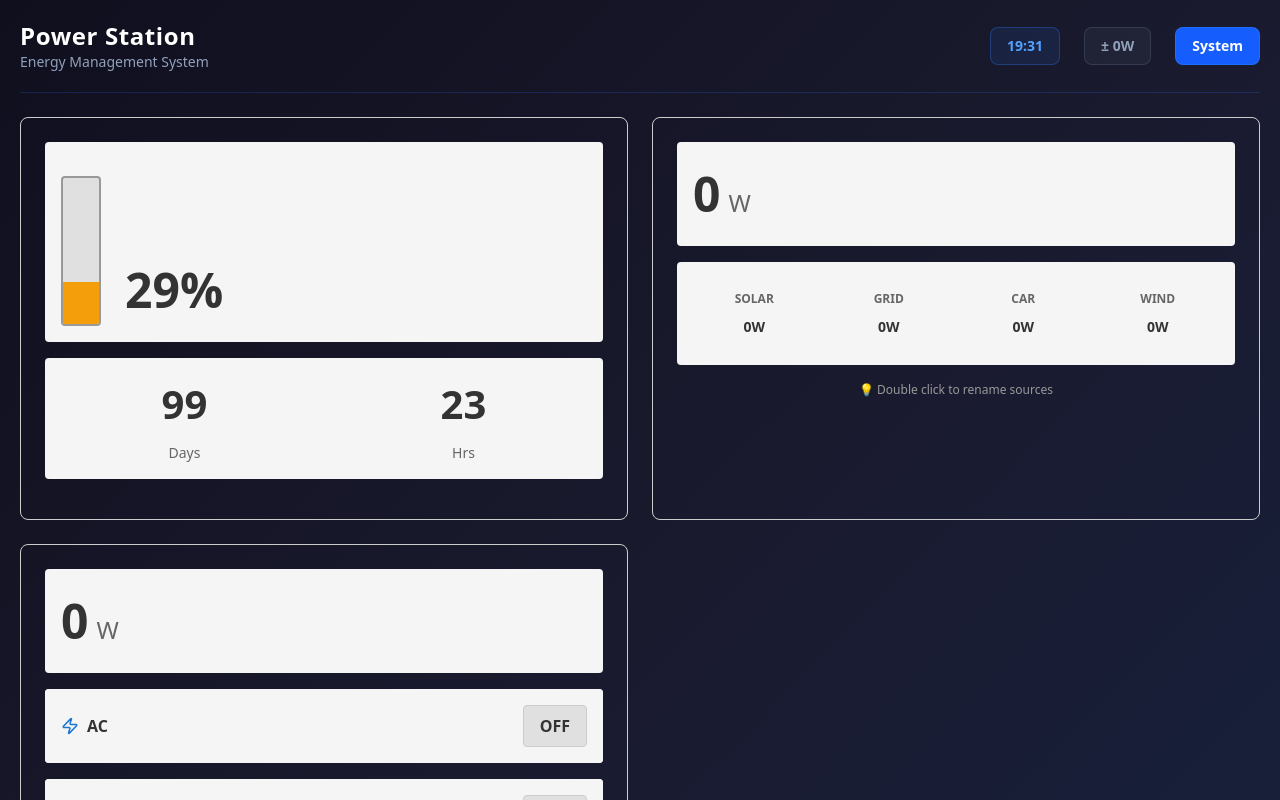
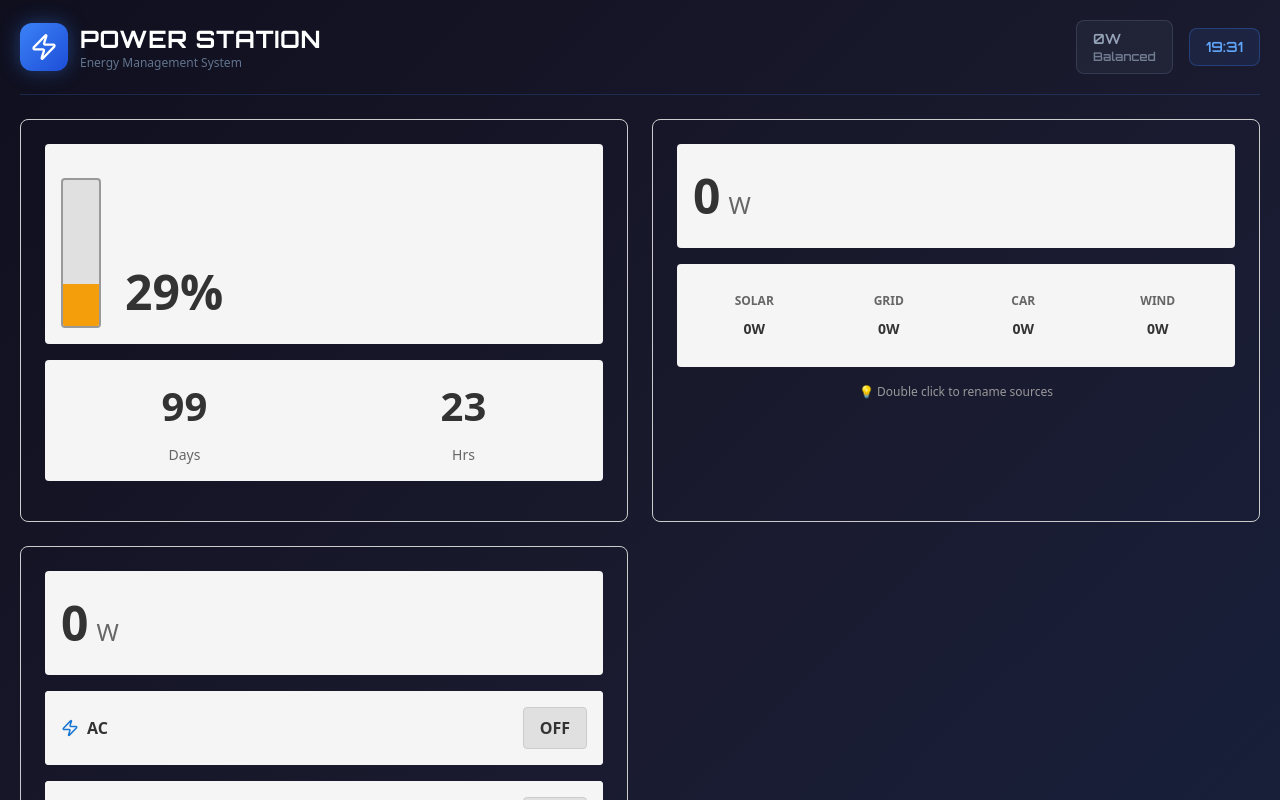
Before and after one commit to VermiNew/energy-monitoring-system, a React (Vite) app: page / in a window 1280 px wide. Shown: the top 800 px of the page. Built offline with nearby package versions, Linux system fonts and the light colour scheme.

Commit message:
style: redesign header section with zap icon and dynamic power display

```diff
--- a/src/components/HeaderSection.tsx
+++ b/src/components/HeaderSection.tsx
@@ -1,4 +1,5 @@
 import { useState, useEffect } from 'react'
+import { Zap } from 'lucide-react'
 
 interface HeaderSectionProps {
   inputPower?: number
@@ -25,32 +26,53 @@ export function HeaderSection({ inputPower = 0, outputPower = 0, netPower = 0, o
   }, [])
 
   return (
-    <header className="flex items-center justify-between pb-5 border-b border-blue-500/20">
-      <div>
-        <h1 className="text-2xl font-bold text-white tracking-wide font-orbitron m-0">Power Station</h1>
-        <p className="text-sm text-slate-400 m-0 font-normal">Energy Management System</p>
+    <header className="flex items-center justify-between pb-5" style={{
+      borderBottom: '1px solid rgba(59, 130, 246, 0.2)'
+    }}>
+      <div className="flex items-center gap-3">
+        <div className="w-12 h-12 rounded-xl flex items-center justify-center" style={{
+          background: 'linear-gradient(135deg, #3b82f6 0%, #1d4ed8 100%)',
+          boxShadow: '0 0 20px rgba(59, 130, 246, 0.4)'
+        }}>
+          <Zap size={28} color="#fff" />
+        </div>
+        <div>
+          <h1 className="text-2xl font-bold text-white tracking-wide m-0" style={{fontFamily: '"Orbitron", "Rajdhani", -apple-system, sans-serif'}}>POWER STATION</h1>
+          <p className="text-xs text-slate-500 font-medium m-0">Energy Management System</p>
+        </div>
       </div>
-      <div className="flex gap-6 items-center">
-        <div className="px-4 py-2 rounded-lg text-sm font-semibold border border-blue-500/30 bg-blue-500/10 text-blue-400 font-orbitron">
+      <div className="flex items-center gap-4">
+        <div className="px-4 py-2 rounded-lg text-sm font-semibold" style={{
+          background: netPower === 0
+            ? 'rgba(100, 116, 139, 0.1)'
+            : netPower > 0
+            ? 'rgba(16, 185, 129, 0.1)'
+            : 'rgba(239, 68, 68, 0.1)',
+          border: `1px solid ${netPower === 0
+            ? 'rgba(100, 116, 139, 0.3)'
+            : netPower > 0
+            ? 'rgba(16, 185, 129, 0.3)'
+            : 'rgba(239, 68, 68, 0.3)'}`,
+          color: netPower === 0
+            ? '#94a3b8'
+            : netPower > 0
+            ? '#10b981'
+            : '#ef4444',
+          fontFamily: '"Orbitron", monospace'
+        }}>
+          <div>{netPower > 0 ? '+' : ''}{netPower}W</div>
+          <div className="text-xs opacity-70">
+            {netPower === 0 ? 'Balanced' : netPower > 0 ? 'Charging' : 'Discharging'}
+          </div>
+        </div>
+        <div className="px-4 py-2 rounded-lg text-sm font-semibold" style={{
+          background: 'rgba(59, 130, 246, 0.1)',
+          border: '1px solid rgba(59, 130, 246, 0.3)',
+          color: '#60a5fa',
+          fontFamily: '"Orbitron", monospace'
+        }}>
           {time}
         </div>
-        <div className={`px-4 py-2 rounded-lg text-sm font-semibold border font-rajdhani ${
-          netPower > 0
-            ? 'bg-green-500/10 border-green-500/30 text-green-400'
-            : netPower < 0
-            ? 'bg-orange-500/10 border-orange-500/30 text-orange-400'
-            : 'bg-slate-500/10 border-slate-500/30 text-slate-400'
-        }`}>
-          {netPower > 0 ? '+' : netPower < 0 ? '' : '±'} {Math.abs(netPower)}W
-        </div>
-        {onShowSystem && (
-          <button
-            onClick={onShowSystem}
-            className="px-4 py-2 rounded-lg text-sm font-semibold bg-blue-600 text-white hover:bg-blue-700 transition-all border border-blue-500/50"
-          >
-            System
-          </button>
-        )}
       </div>
     </header>
   )
```
